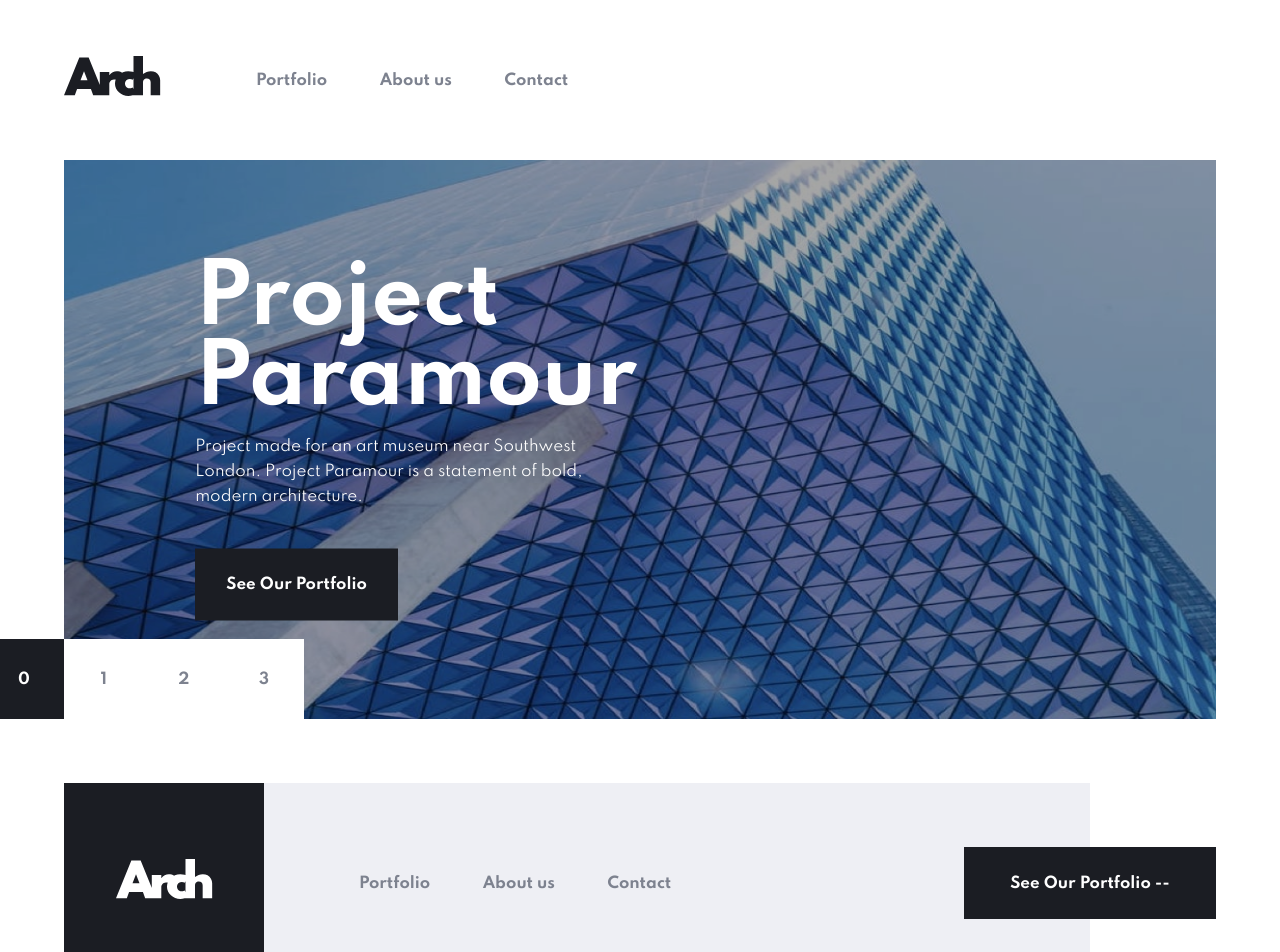
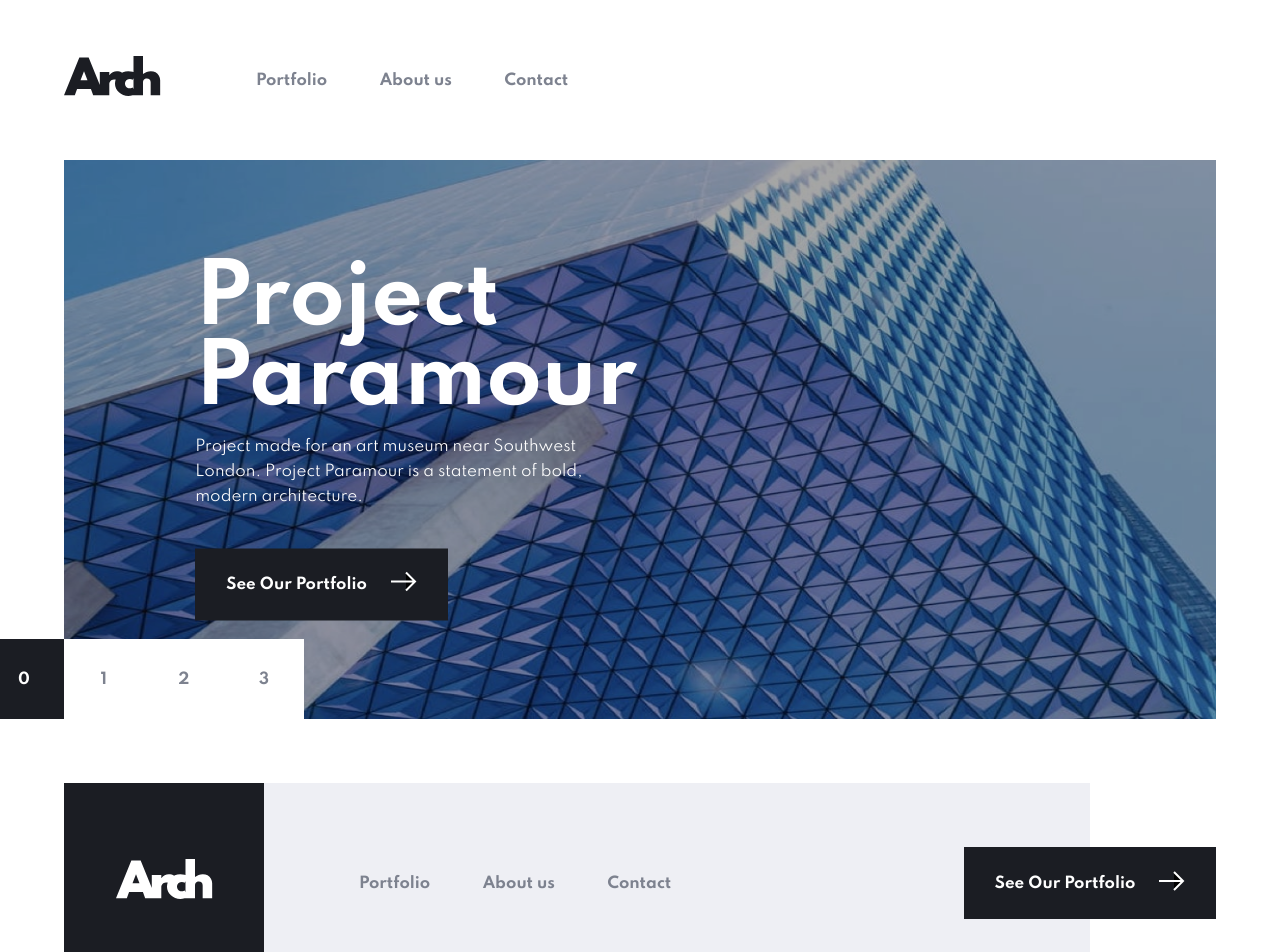
Before and after one commit to davidomarf/arch, a React (Create React App) app: page / in a window 1280 px wide. Shown: the top 952 px of the page. Built offline with nearby package versions, Linux system fonts and the light colour scheme.

Commit message:
Import, style, and use the arrow for the See Our Portfolio element

```diff
--- a/src/app/Layout/Footer.module.scss
+++ b/src/app/Layout/Footer.module.scss
@@ -66,5 +66,12 @@ div#footer {
       background-color: $button-background-color-hover;
       color: $inversed-text-color;
     }
+
+    svg {
+      margin-left: 1.5rem;
+    }
+    svg g {
+      stroke: $inversed-text-color;
+    }
   }
 }
--- a/src/app/Layout/Footer.tsx
+++ b/src/app/Layout/Footer.tsx
@@ -2,6 +2,7 @@ import React from "react";
 import styles from "./Footer.module.scss";
 import { Link } from "react-router-dom";
 import { ReactComponent as ArchLogo } from "../assets/img/logo.svg";
+import { ReactComponent as ArrowIcon } from "../assets/img/icons/icon-arrow.svg";
 
 const Footer = () => {
   return (
@@ -17,7 +18,7 @@ const Footer = () => {
         <Link to="/contact">Contact</Link>
       </div>
       <Link to="/portfolio" className={styles.portfolio}>
-        See Our Portfolio --
+        See Our Portfolio <ArrowIcon />
       </Link>
     </div>
   );
--- a/src/app/pages/Home/Hero.module.scss
+++ b/src/app/pages/Home/Hero.module.scss
@@ -46,6 +46,12 @@ div.hero {
         background-color: $button-background-color-hover;
         color: $inversed-text-color;
       }
+      svg {
+        margin-left: 1.5rem;
+      }
+      svg g {
+        stroke: $inversed-text-color;
+      }
     }
   }
 }
--- a/src/app/pages/Home/Hero.tsx
+++ b/src/app/pages/Home/Hero.tsx
@@ -2,6 +2,7 @@ import React, { useState } from "react";
 
 import styles from "./Hero.module.scss";
 import { Link } from "react-router-dom";
+import { ReactComponent as ArrowIcon } from "../../assets/img/icons/icon-arrow.svg";
 
 type HeroProps = {
   items: HeroItem[];
@@ -39,7 +40,7 @@ const HeroDescription = ({ title, description }: HeroDescriptionProps) => (
     <h2>{title}</h2>
     <p>{description}</p>
     <Link to="/portfolio" className={styles.portfolio}>
-      See Our Portfolio
+      See Our Portfolio <ArrowIcon />
     </Link>
   </div>
 );
```
